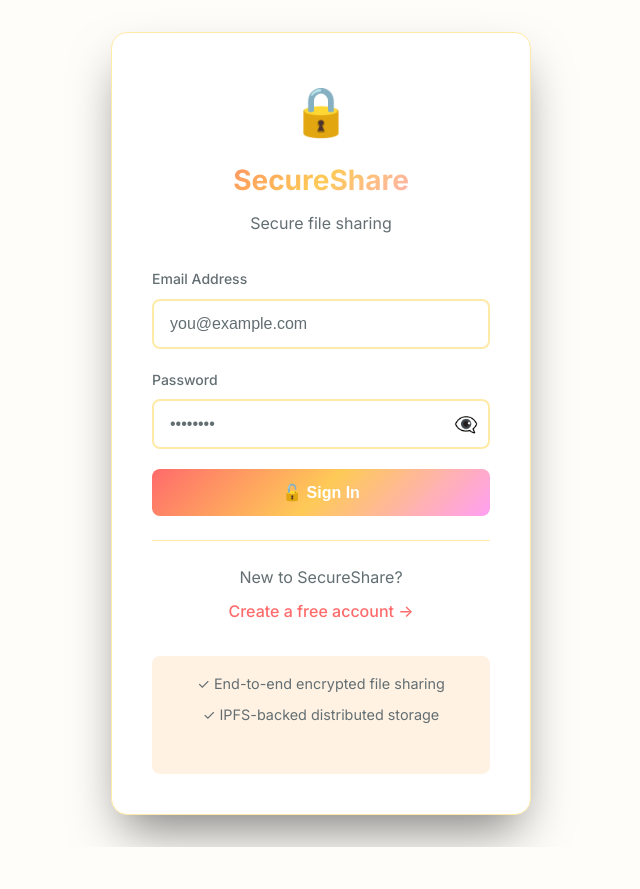
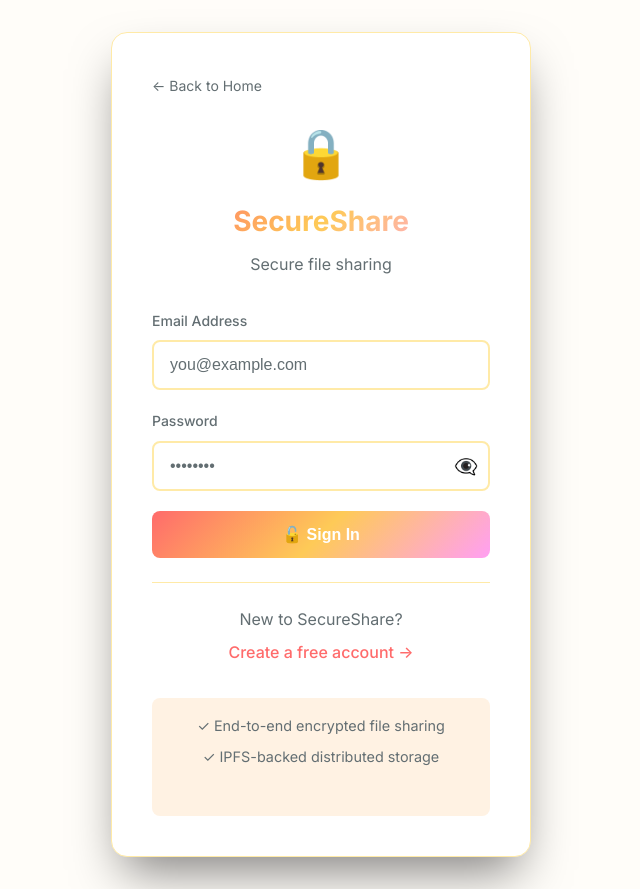
Before and after one commit to Mohit-cmd-jpg/secure-file-sharing, a React (Vite) app in the folder client/: page /login in a window 1280 px wide. Shown: the whole page, without its empty margins (319-959 px from the left). Before the commit the page ends 847 px from the top, so only its background shows below. Built offline with nearby package versions, Linux system fonts and the light colour scheme; no server answers.

Commit message:
feat: add back to home button on login page

```diff
--- a/client/src/pages/Login.jsx
+++ b/client/src/pages/Login.jsx
@@ -63,6 +63,11 @@ function Login() {
     return (
         <div className="auth-container">
             <div className="auth-card">
+                <div style={{ marginBottom: '1rem' }}>
+                    <Link to="/" style={{ color: 'var(--text-muted)', textDecoration: 'none', fontSize: '0.875rem', display: 'inline-flex', alignItems: 'center', gap: '0.25rem' }}>
+                        ← Back to Home
+                    </Link>
+                </div>
                 <div style={{ textAlign: 'center', marginBottom: '2rem' }}>
                     <div style={{ fontSize: '3rem', marginBottom: '0.5rem' }}>🔒</div>
                     <h1 style={{ marginBottom: '0.5rem' }}>SecureShare</h1>
```
